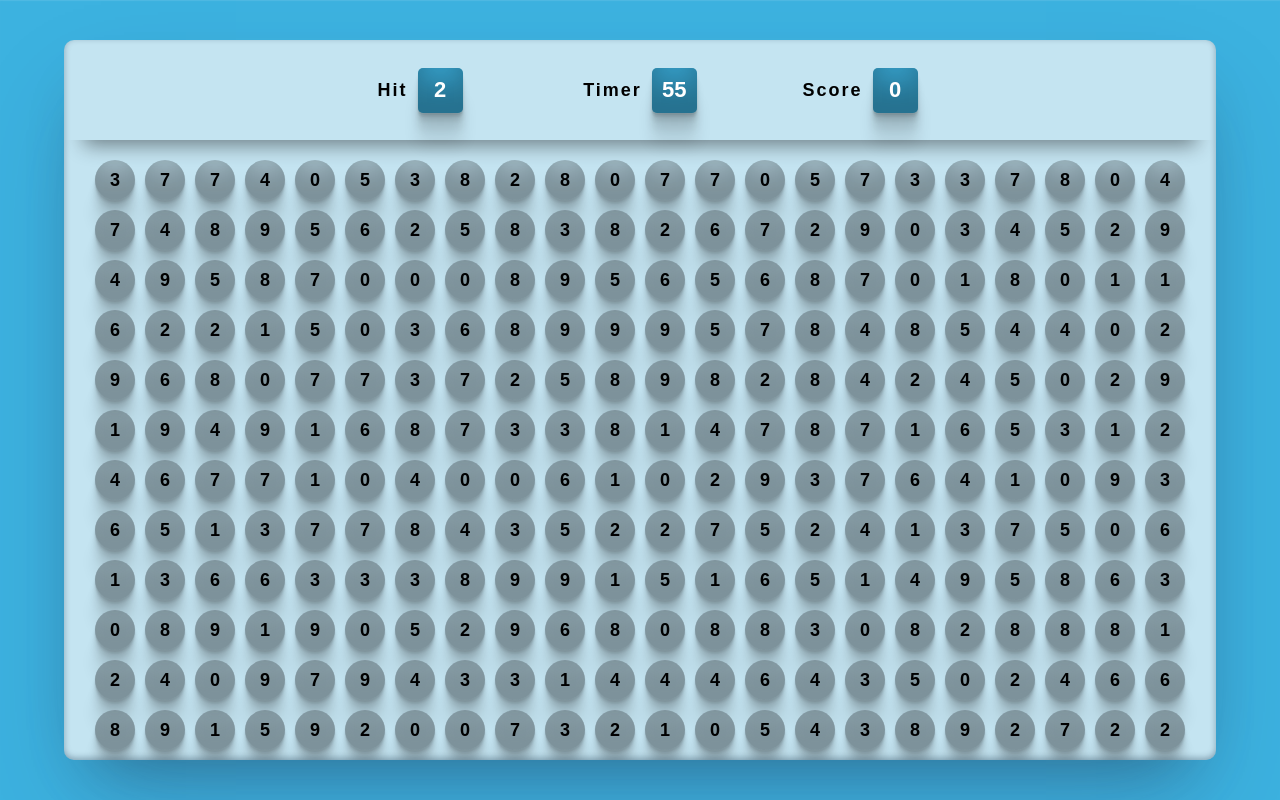
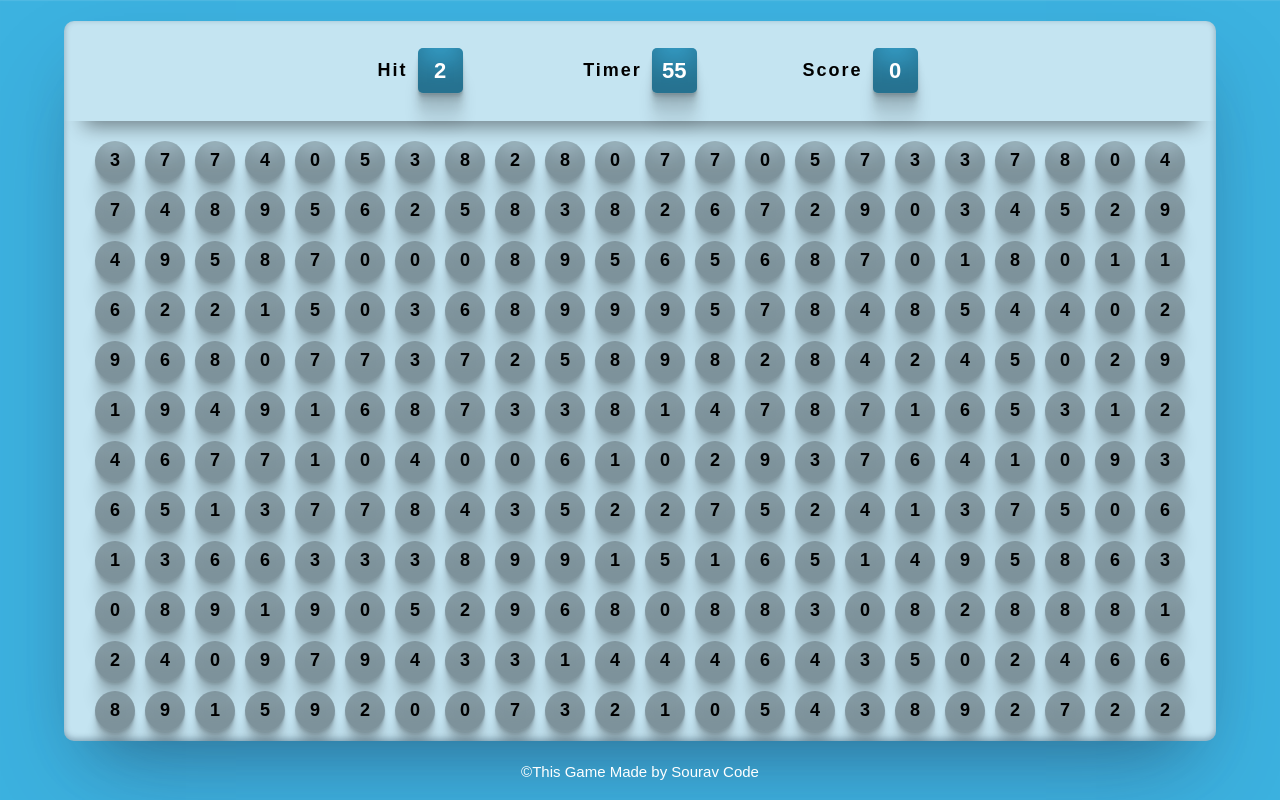
Before and after one commit to souravcodeweb/Bubble-Game-In-Js, a plain HTML site: page index.html in a window 1280 px wide. Drawn offline with Linux system fonts and the light colour scheme.

Commit message:
add the footer

```diff
--- a/app.js
+++ b/app.js
@@ -14,7 +14,7 @@ function runtimer() {
             document.getElementById("timervalue").textContent = timer;
         } else {
             clearInterval(timerend)
-            document.querySelector(".botom").innerHTML = `<h1>Game Over</h1>`;
+            document.querySelector(".botom").innerHTML = `<h1>Game Over</h1>`
         }
 
     }, 1000)
--- a/index.html
+++ b/index.html
@@ -30,6 +30,10 @@
 
             </div>
         </div>
+
+        <div class="footer">
+            <p>©This Game Made by Sourav Code</p>
+        </div>
     </div>
 
 
--- a/style.css
+++ b/style.css
@@ -14,6 +14,7 @@
     display: flex;
     justify-content: center;
     align-items: center;
+    flex-direction: column;
 }
 
 .pelanbox{
@@ -98,3 +99,18 @@
     background-color: rgb(218, 112, 112);
     color: #fff;
 }
+
+
+.footer {
+    width: 100%;
+    display: flex;
+    justify-content: center;
+    align-items: center;
+}
+
+.footer p{
+    font-size: 15px;
+    margin-top: 22px;
+    color: #fff;
+
+}
```
